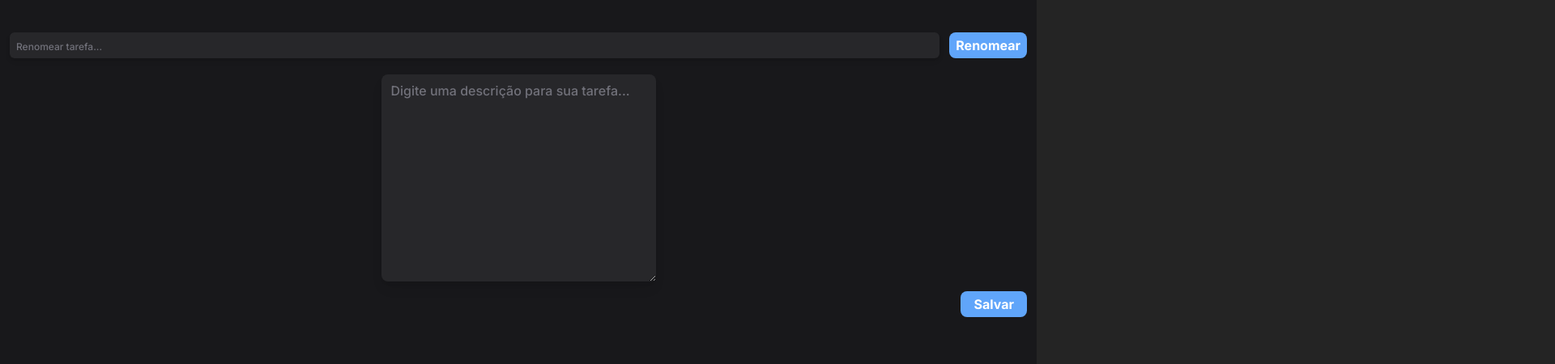
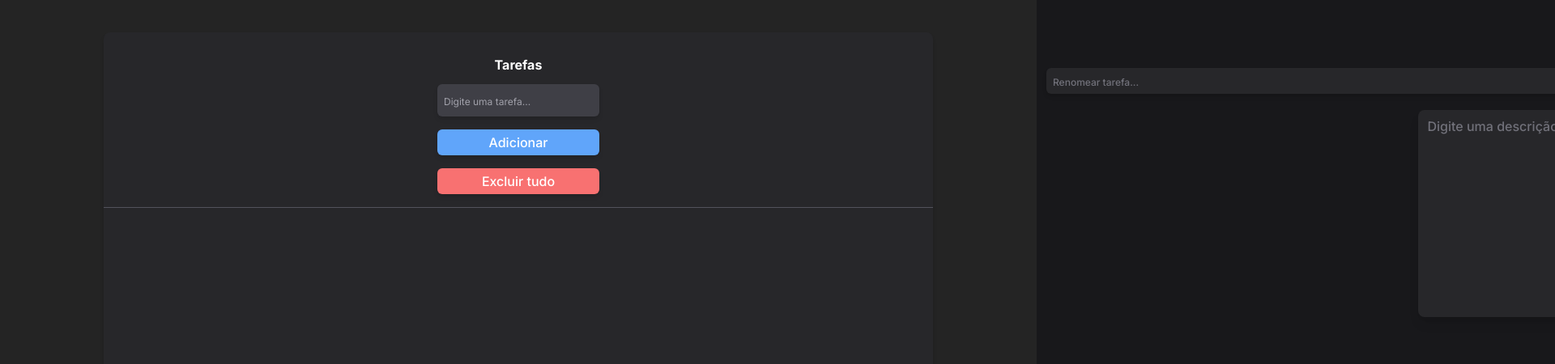
Before and after one commit to Zafkiel45/Next-TodoList, a Next.js app in the folder todo-list/: page / in a window 1280 px wide. Shown: the top 450 px of the page at 81% size, 1920 px wide, since content can reach past the window. Built offline with nearby package versions, Linux system fonts and the light colour scheme.

Commit message:
description setting in progress

```diff
--- a/todo-list/src/app/components/input.jsx
+++ b/todo-list/src/app/components/input.jsx
@@ -3,7 +3,7 @@ import { todoContext } from "./context"
 
 export const InputTask = () => {
 
-    const { key, setTask, name, setName} = useContext(todoContext)
+    const { key, setTask, name, setName, descrebe} = useContext(todoContext)
 
     useEffect(() => {
         const Storage = JSON.parse(localStorage.getItem(key) || '[]');
@@ -20,7 +20,8 @@ export const InputTask = () => {
             window.alert("[ERRO] - Não é possível adicionar o mesmo nome para uma outra tarefa; Não é possível deixar o nome da tarefa em branco.");
         } else {
             Storage.push({
-                nome: name
+                nome: name,
+                descricao: descrebe
             });
             localStorage.setItem(key, JSON.stringify(Storage))
             setName(() => '')
--- a/todo-list/src/app/components/modal.jsx
+++ b/todo-list/src/app/components/modal.jsx
@@ -1,8 +1,29 @@
-
+import { useContext } from "react"
+import { todoContext } from "./context"
 
 export const Modal = () => {
+
+    const { key, setSideBar, setTask,  sideBar, descrebe, setDescrebe, idx, task } = useContext(todoContext);
+
+    const toggleSideBar = () => {
+        setSideBar('right-[-100%]')
+    }
+    const addDescrebe = () => {
+        const Storage = JSON.parse(localStorage.getItem(key) || '[]');
+
+        if(Storage[idx]) {
+            Storage[idx].descricao = descrebe;
+            localStorage.setItem(key, JSON.stringify(Storage));
+            setTask(Storage)
+        }
+    }
     return (
-        <nav className="absolute flex gap-5 flex-col items-center py-10 top-0 right-0 w-screen h-screen bg-zinc-900 p-3 text-white z-10">
+        <nav className={`absolute transition-all flex gap-5 flex-col items-center py-10 top-0 ${sideBar} w-screen h-screen bg-zinc-900 p-3 text-white z-10`}>
+            <div onClick={toggleSideBar} className="self-end relative bottom-3 w-fit h-fit bg-red-500 p-1 rounded-full">
+                <svg xmlns="http://www.w3.org/2000/svg" width="16" height="16" fill="currentColor" class="bi bi-x-lg" viewBox="0 0 16 16">
+                    <path d="M2.146 2.854a.5.5 0 1 1 .708-.708L8 7.293l5.146-5.147a.5.5 0 0 1 .708.708L8.707 8l5.147 5.146a.5.5 0 0 1-.708.708L8 8.707l-5.146 5.147a.5.5 0 0 1-.708-.708L7.293 8z"/>
+                </svg>
+            </div>
             <div className="w-full h-auto flex gap-3">
                 <input type="text" placeholder="Renomear tarefa..." className="placeholder:text-xs placeholder:text-zinc-500 placeholder:font-medium px-2 w-full bg-zinc-800 shadow-md rounded-md" />
                 <button className="bg-blue-400 w-fit h-fit py-1 px-2 rounded-lg shadow-sm font-bold">
@@ -10,10 +31,17 @@ export const Modal = () => {
                 </button>
             </div>
             <div className="w-full h-auto flex items-center gap-3 flex-col ">
-                <textarea className="bg-zinc-800 rounded-lg shadow-lg placeholder:text-zinc-500 placeholder:font-medium px-3 text-base py-2" placeholder="Digite uma descrição para sua tarefa..." name="" id="" cols="30" rows="10"></textarea>
-                <button className="self-end bg-blue-400 font-bold w-fit h-fit px-4 py-1 rounded-lg">
+                <textarea value={descrebe} onChange={(e) => setDescrebe(e.target.value)} className="bg-zinc-800 rounded-lg shadow-lg placeholder:text-zinc-500 placeholder:font-medium px-3 text-base py-2" placeholder="Digite uma descrição para sua tarefa..." name="" id="" cols="30" rows="10"></textarea>
+                <button onClick={addDescrebe} className="self-end bg-blue-400 font-bold w-fit h-fit px-4 py-1 rounded-lg">
                     Salvar
                 </button>
+            </div>
+            <div className=" bg-zinc-800 w-full h-16 flex items-center ">
+            {idx !== null && task !== undefined && task[idx] ? (
+                <>
+                    {task[idx].descricao}
+                 </>
+            ): null}
             </div>
         </nav>
     )
--- a/todo-list/src/app/components/task.jsx
+++ b/todo-list/src/app/components/task.jsx
@@ -3,15 +3,20 @@ import { todoContext } from "./context"
 
 export const Tasks = () => {
 
-    const [idx, setIdx] = useState(null);
-    const {task} = useContext(todoContext)
+
+    const { task, setSideBar, setIdx} = useContext(todoContext)
+    const InterativeElements = (e) => {
+        setSideBar('right-0');
+        setIdx(e);
+    }
+
 
     return (
         <>
             <ol className="flex flex-col gap-3 items-center list-none w-4/5 h-full overflow-scroll">
                 {task.map((item, index) => {
                     return (
-                        <li  className="w-full text-sm h-10 bg-zinc-700 shadow-md rounded-lg py-2 px-3 text-white" key={index}>{item.nome} </li>
+                        <li  onClick={() => {InterativeElements(index)}} className="w-full text-sm h-10 bg-zinc-700 shadow-md rounded-lg py-2 px-3 text-white" key={index}>{item.nome} </li>
                     )
                 })}
             </ol>
--- a/todo-list/src/app/page.jsx
+++ b/todo-list/src/app/page.jsx
@@ -10,9 +10,12 @@ export default function Home() {
   const key = 'tasks';
   const [task, setTask] = useState([])
   const [name, setName] = useState('')
+  const [idx, setIdx] = useState(null);
+  const [descrebe, setDescrebe] = useState('')
+  const [sideBar, setSideBar] = useState('right-[-100%]')
 
   return (
-    <todoContext.Provider value={{key, task, setTask, setName, name}}>
+    <todoContext.Provider value={{key, task, setTask, setName, name, setSideBar, sideBar, descrebe, setDescrebe, idx, setIdx}}>
       <div className="flex flex-col gap-4 w-4/5 overflow-hidden h-[90vh] py-5 rounded-lg shadow-md bg-zinc-800">
         <Modal/>
         <div className="flex text-white font-bold items-center pt-2 flex-col">
```
